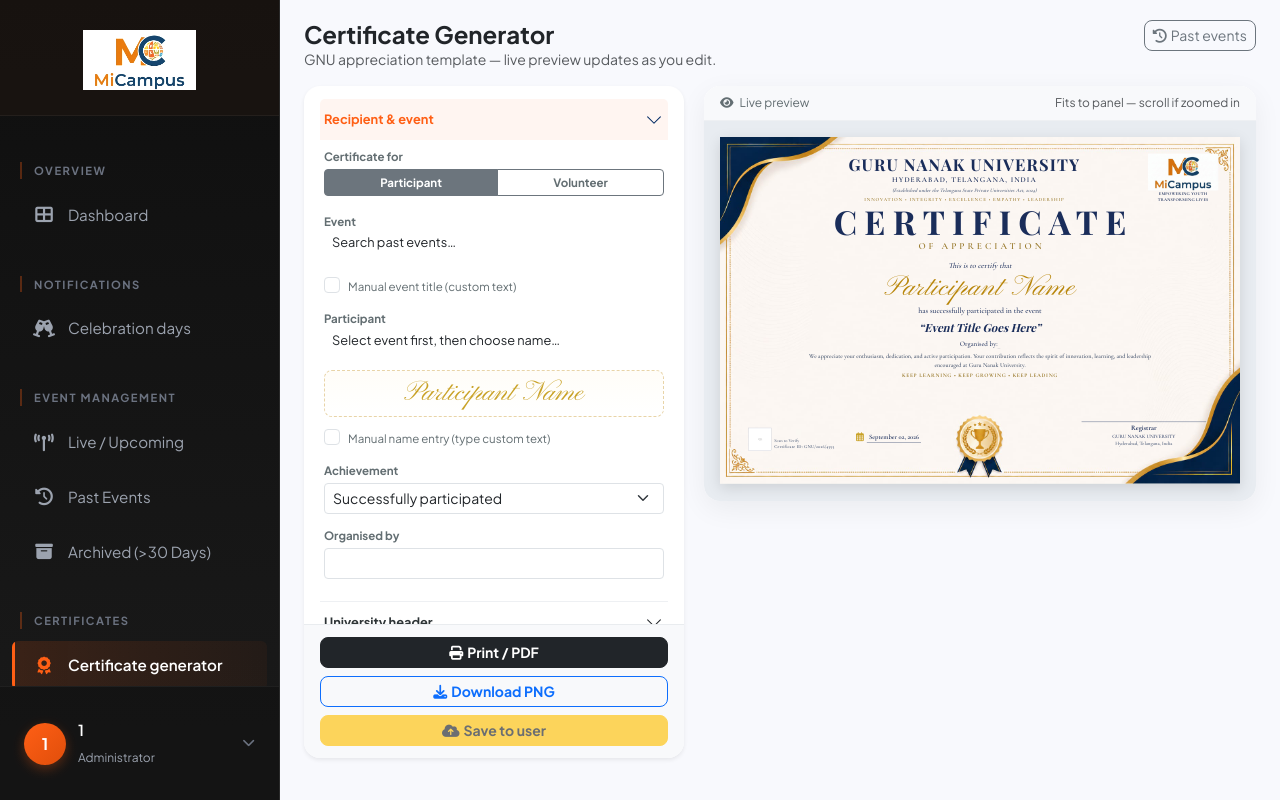
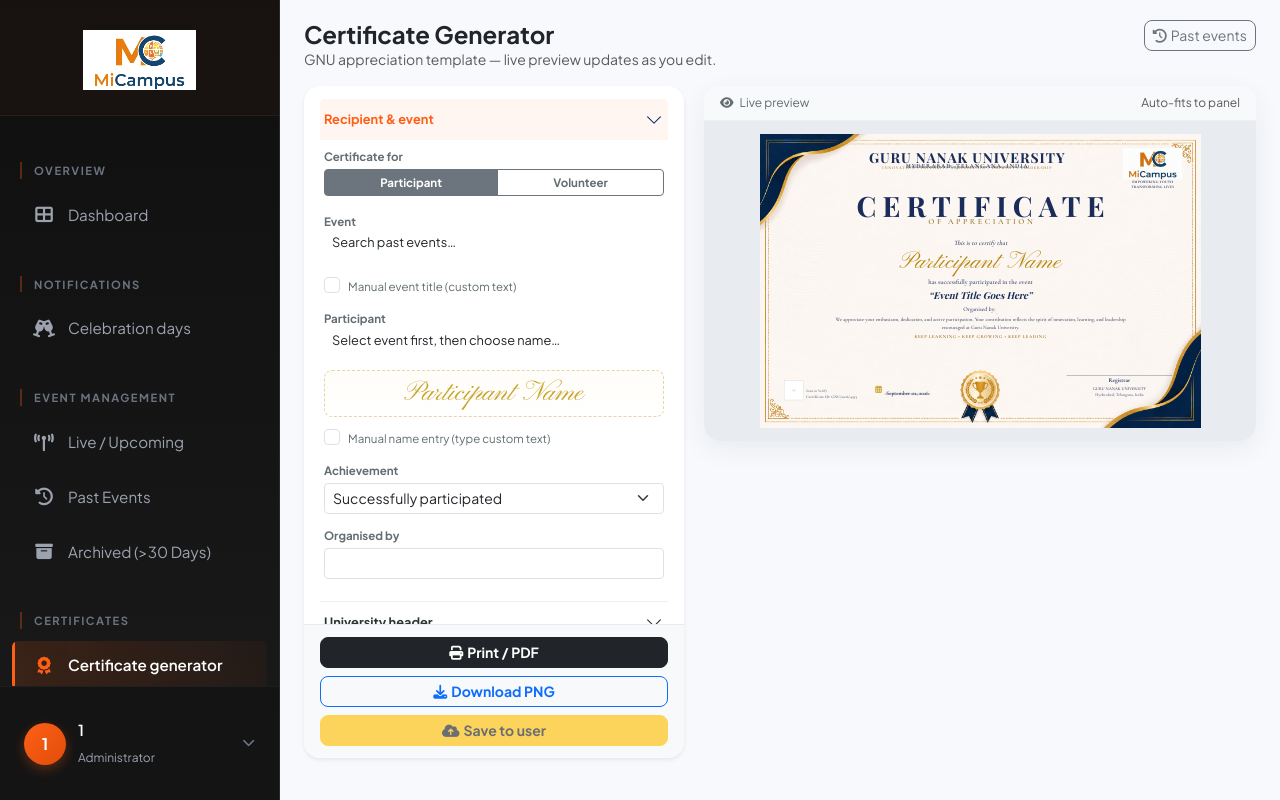
Before and after one commit to Captain-Arnab/campus-social-admin, a PHP site: page /certificate_generator.php in a window 1280 px wide. Run offline with PHP 8.4, Linux system fonts and the light colour scheme; the visitor is signed in with stand-in values (Sample User, id 1); data that the repository does not hold is empty; a stand-in replaces the project's code that opens the database connection; some libraries are stand-ins or nearby versions.

Commit message:
Enhance certificate preview functionality and layout
- Updated the certificate preview scaling logic to ensure it auto-fits the panel without requiring browser zoom, improving user experience.
- Adjusted CSS styles for the preview viewport and scaler to accommodate the new scaling behavior and prevent overflow, enhancing layout consistency.
- Implemented additional resize handling to re-fit the certificate preview after layout changes, ensuring accurate display across different screen sizes.

```diff
--- a/assets/css/certificate_generator_layout.css
+++ b/assets/css/certificate_generator_layout.css
@@ -189,22 +189,28 @@
 
 .cert-gen-preview-viewport {
     flex: 1 1 auto;
-    min-height: 380px;
-    max-height: calc(100vh - 180px);
-    overflow: auto;
+    min-height: 320px;
+    max-height: calc(100vh - 160px);
+    overflow: hidden; /* scaled preview must fit without page scrollbars */
     background: #e8ecf1;
     display: flex;
-    align-items: flex-start;
+    align-items: center;
     justify-content: center;
-    padding: 1rem;
+    padding: 0.75rem;
 }
 
 .cert-gen-preview-scaler {
     position: relative;
     flex-shrink: 0;
+    overflow: hidden; /* clip unscaled canvas layout box after CSS transform */
+    line-height: 0;
+    background: transparent;
 }
 
 .cert-gen-preview-viewport #certCanvas {
+    position: absolute;
+    top: 0;
+    left: 0;
     margin: 0;
     box-shadow: 0 12px 40px rgba(0, 0, 0, 0.12);
     transform-origin: top left;
@@ -226,12 +232,16 @@
         overflow: visible;
         padding: 0;
         background: #fff;
+        display: block;
     }
     .cert-gen-preview-scaler {
         width: auto !important;
         height: auto !important;
+        overflow: visible !important;
+        position: static !important;
     }
     #certCanvas {
+        position: static !important;
         transform: none !important;
         box-shadow: none;
     }
--- a/certificate_generator.php
+++ b/certificate_generator.php
@@ -437,7 +437,7 @@ function cert_achievement_phrase(string $key): string
             <div class="cert-gen-preview-card cert-print-area">
                 <div class="cert-gen-preview-toolbar">
                     <span><i class="fas fa-eye me-1"></i> Live preview</span>
-                    <span class="text-muted">Fits to panel — scroll if zoomed in</span>
+                    <span class="text-muted" id="previewFitHint">Auto-fits to panel</span>
                 </div>
                 <div class="cert-gen-preview-viewport" id="previewViewport">
                     <div class="cert-gen-preview-scaler" id="previewScaler">
@@ -564,13 +564,27 @@ function cert_achievement_phrase(string $key): string
         const scaler = document.getElementById('previewScaler');
         const canvas = document.getElementById('certCanvas');
         if (!viewport || !scaler || !canvas) return;
-        const pad = 16;
-        const availW = Math.max(200, viewport.clientWidth - pad * 2);
-        const availH = Math.max(200, viewport.clientHeight - pad * 2);
-        const scale = Math.min(availW / CERT_W, availH / CERT_H, 1);
-        scaler.style.width = Math.floor(CERT_W * scale) + 'px';
-        scaler.style.height = Math.floor(CERT_H * scale) + 'px';
+
+        // Temporarily clear size so clientWidth/Height reflect true panel space
+        // (avoids measuring while old scrollbars eat space).
+        scaler.style.width = '0px';
+        scaler.style.height = '0px';
+
+        const pad = 20;
+        const availW = Math.max(160, viewport.clientWidth - pad);
+        const availH = Math.max(160, viewport.clientHeight - pad);
+        // Always scale down to fit; never require browser zoom.
+        let scale = Math.min(availW / CERT_W, availH / CERT_H);
+        if (!isFinite(scale) || scale <= 0) scale = 0.25;
+        // Keep a tiny margin so edges aren't clipped by rounding.
+        scale = Math.min(scale, 1) * 0.98;
+
+        const w = Math.max(1, Math.floor(CERT_W * scale));
+        const h = Math.max(1, Math.floor(CERT_H * scale));
+        scaler.style.width = w + 'px';
+        scaler.style.height = h + 'px';
         canvas.style.transform = 'scale(' + scale + ')';
+        canvas.dataset.previewScale = String(scale);
     }
 
     const $eventSelect = $('#f_event_select');
@@ -1528,11 +1542,21 @@ function cert_achievement_phrase(string $key): string
     syncAchievement();
     syncParticipantNamePreview();
     fitCertPreview();
+    // Re-fit after layout settles (fonts/images/sidebar).
+    requestAnimationFrame(function () {
+        fitCertPreview();
+        setTimeout(fitCertPreview, 100);
+        setTimeout(fitCertPreview, 400);
+    });
     window.addEventListener('resize', fitCertPreview);
     if (typeof ResizeObserver !== 'undefined') {
-        const ro = new ResizeObserver(fitCertPreview);
+        const ro = new ResizeObserver(function () {
+            fitCertPreview();
+        });
         const vp = document.getElementById('previewViewport');
         if (vp) ro.observe(vp);
+        const shell = document.querySelector('.cert-gen-shell');
+        if (shell) ro.observe(shell);
     }
     updateLinkHint();
     updateSaveButton();
```
